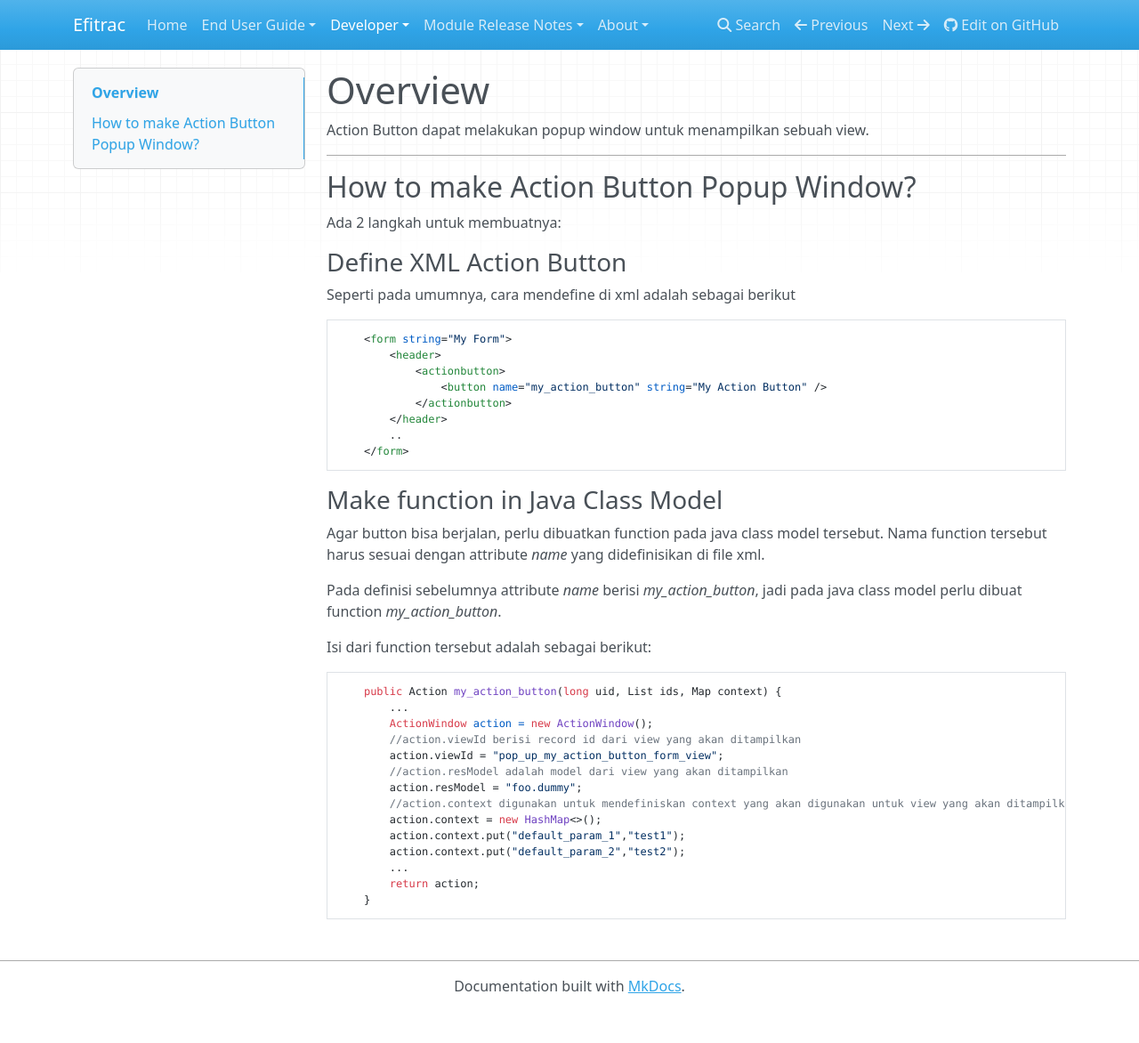
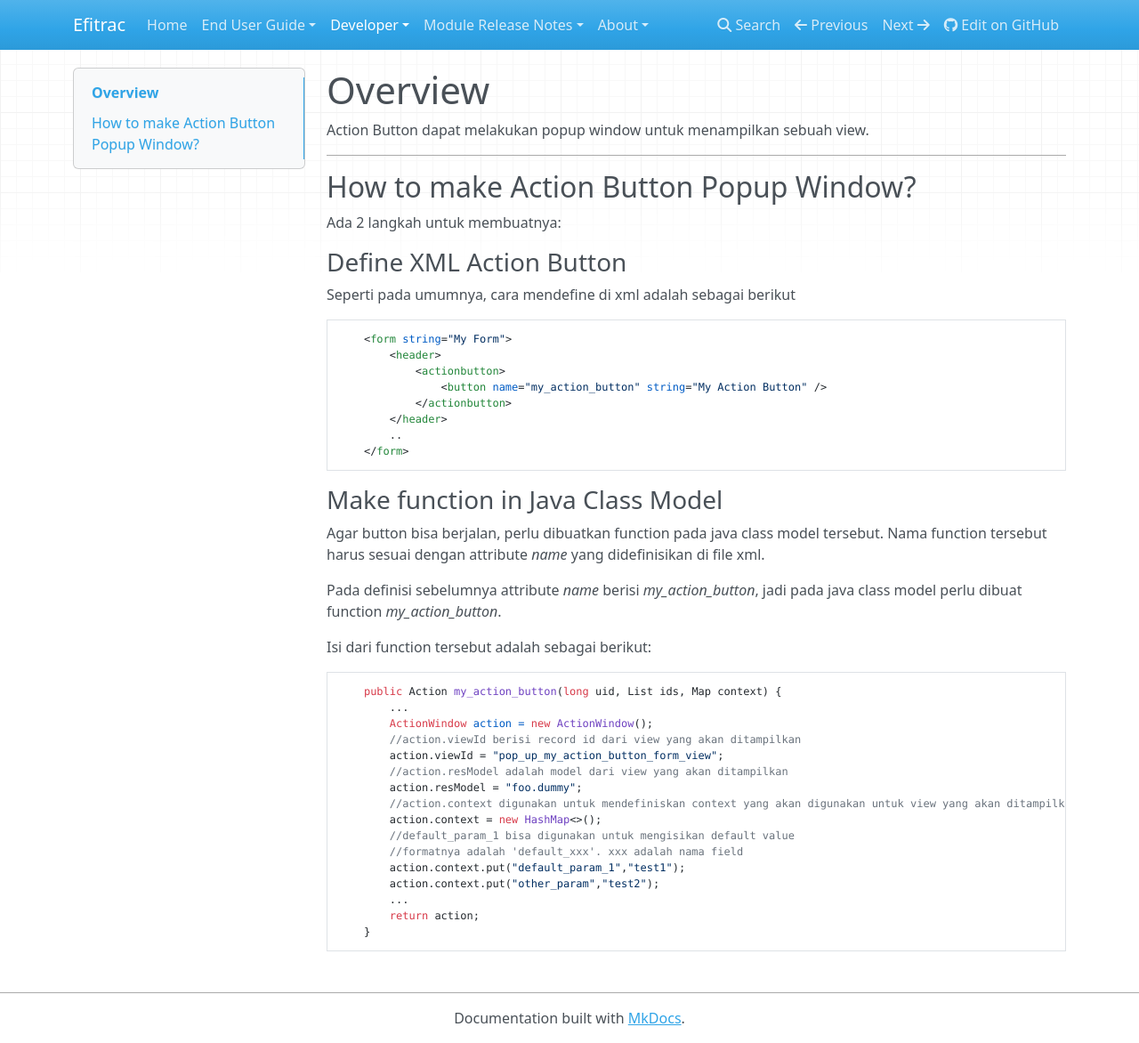
Before and after one commit to ianyulianto/efitrac-wiki, an MkDocs documentation site: the page built from docs/developer/action-button/popup-window.md, in a window 1280 px wide and 1172 px high. Shown: the whole window at 89% size. Built offline with MkDocs 1.6.1, drawn with Linux system fonts in a browser that asks for light colours; nearby versions of some CDN libraries; old or Windows-style settings are respelled for this version of MkDocs.

Commit message:
tambah keterangan

```diff
--- a/docs/developer/action-button/popup-window.md
+++ b/docs/developer/action-button/popup-window.md
@@ -41,8 +41,10 @@ Isi dari function tersebut adalah sebagai berikut:
 		action.resModel = "foo.dummy";
 		//action.context digunakan untuk mendefiniskan context yang akan digunakan untuk view yang akan ditampilkan
 		action.context = new HashMap<>();
+		//default_param_1 bisa digunakan untuk mengisikan default value
+		//formatnya adalah 'default_xxx'. xxx adalah nama field
 		action.context.put("default_param_1","test1");
-		action.context.put("default_param_2","test2");
+		action.context.put("other_param","test2");
 		...
 		return action;
 	}
```
